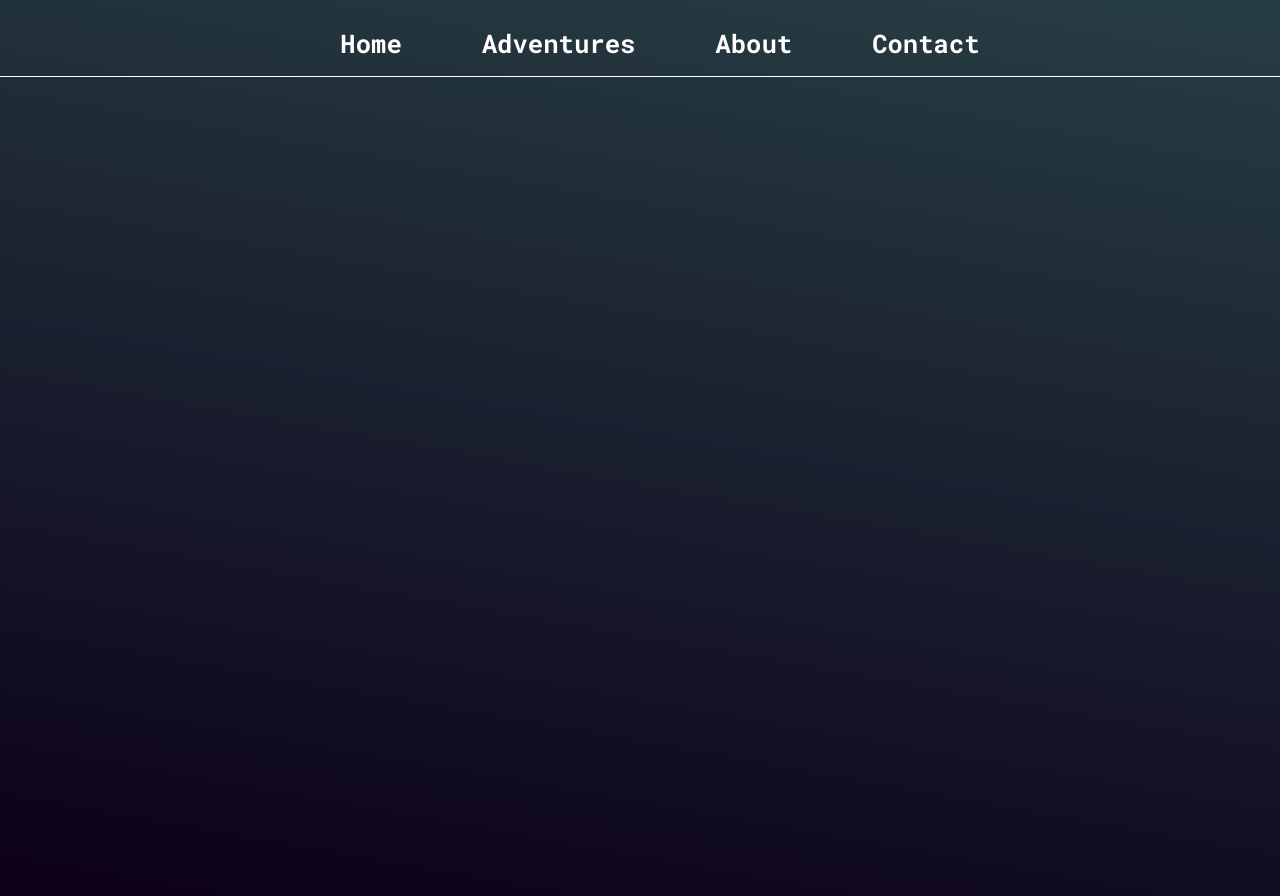
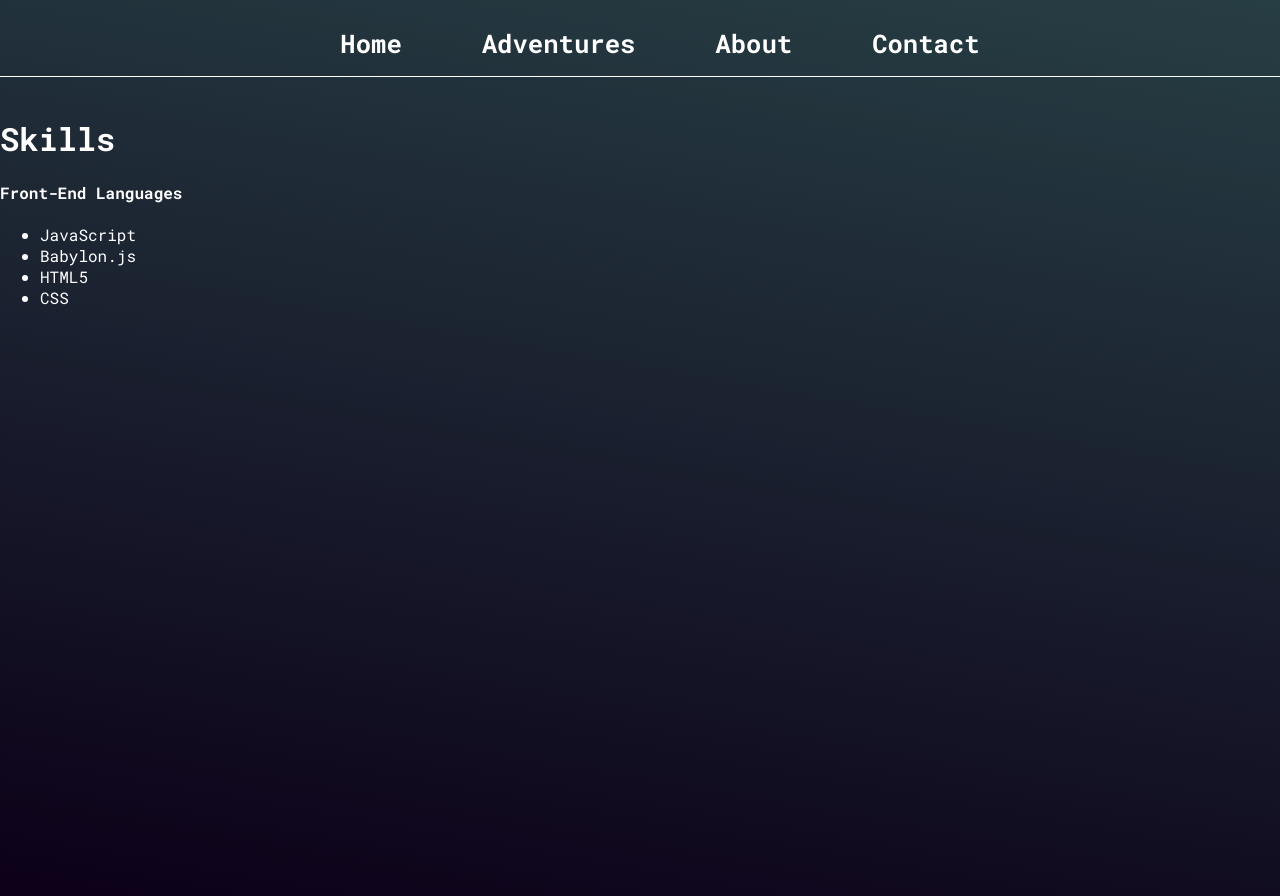
Before and after one commit to chrls04/chrls04.github.io, a plain HTML site: page skills.html in a window 1280 px wide. Drawn offline with Linux system fonts and the light colour scheme.

Commit message:
added wrapper and section for front end languages

```diff
--- a/skills.html
+++ b/skills.html
@@ -29,5 +29,20 @@
             <li><a href="contact.html">Contact</a></li>
         </ul>
     </nav>
+    <div id="skills-wrapper">
+                <header>
+            <h1>Skills</h1>
+        </header>
+
+        <section>
+            <h4>Front-End Languages</h4>
+            <ul>
+                <li>JavaScript</li>
+                <li>Babylon.js</li>
+                <li>HTML5</li>
+                <li>CSS</li>
+            </ul>
+        </section>
+    </div>
 </body>
 </html>
```
